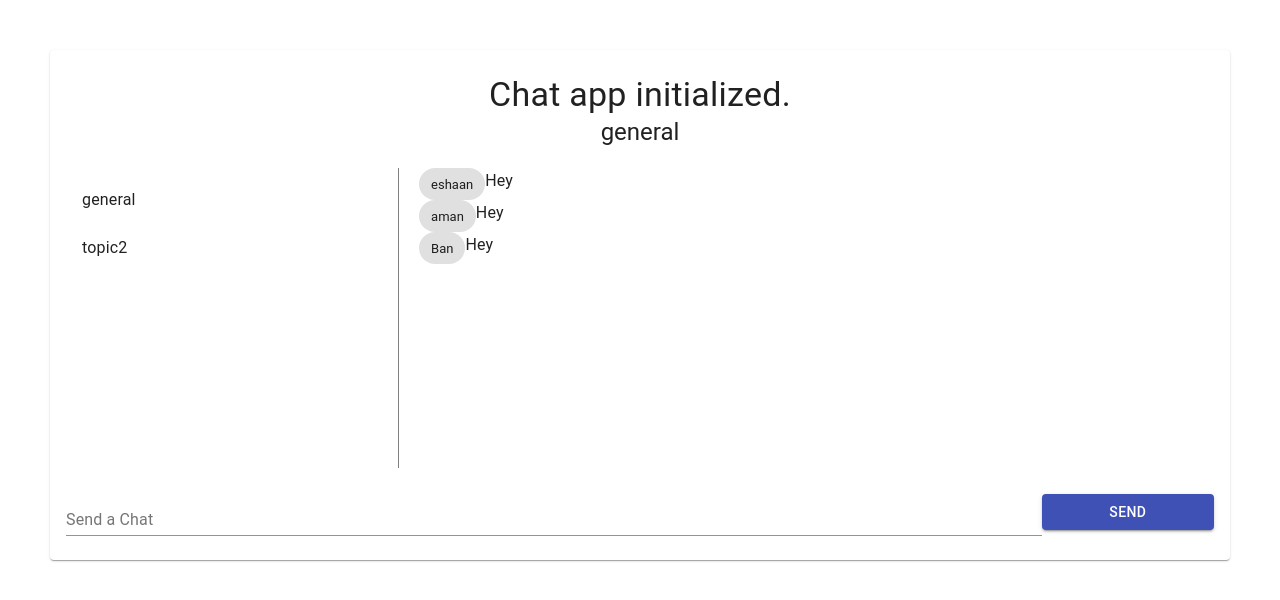
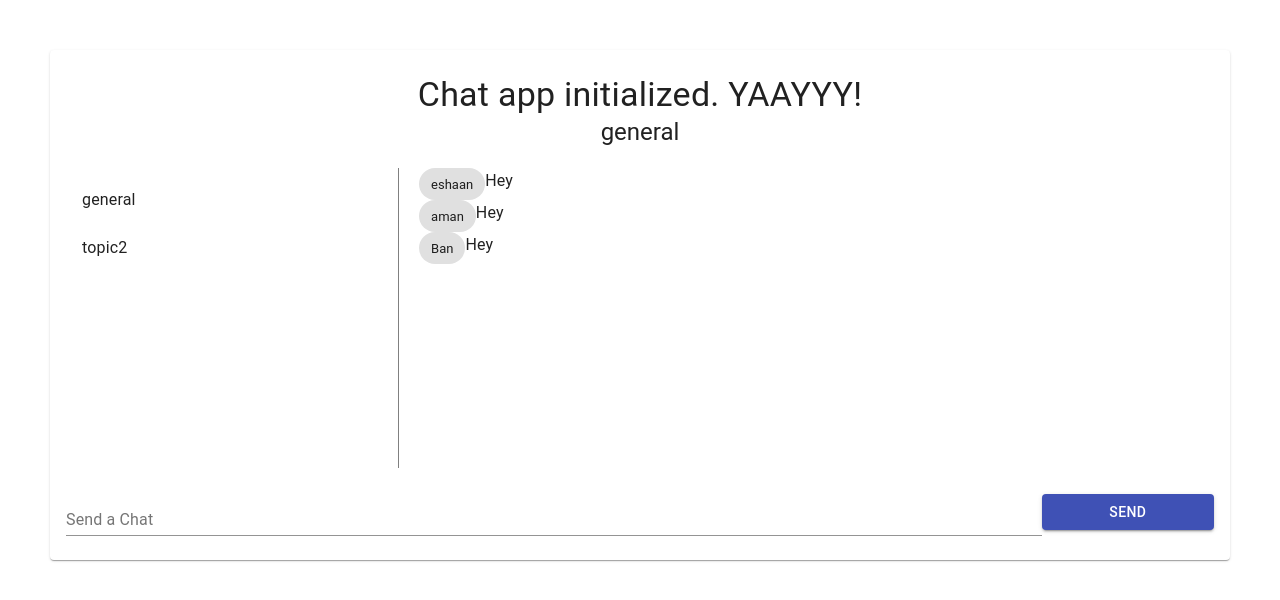
Before and after one commit to eshaan007/Chat-Room, a React (Create React App) app: page / in a window 1280 px wide. Shown: the top 600 px of the page. Built offline with nearby package versions, Linux system fonts and the light colour scheme; no server answers.

Commit message:
Minor Change

```diff
--- a/src/Dashboard.js
+++ b/src/Dashboard.js
@@ -57,7 +57,7 @@ const [textValue, changeTextValue] = React.useState(''); //Hooks called
         <div>
             <Paper className={classes.root}>
                 <Typography variant="h4" component="h4">
-                Chat app initialized.
+                Chat app initialized. YAAYYY!
                 </Typography>
                 <Typography variant="h5" component="h5">
                 {activeTopic}
```
